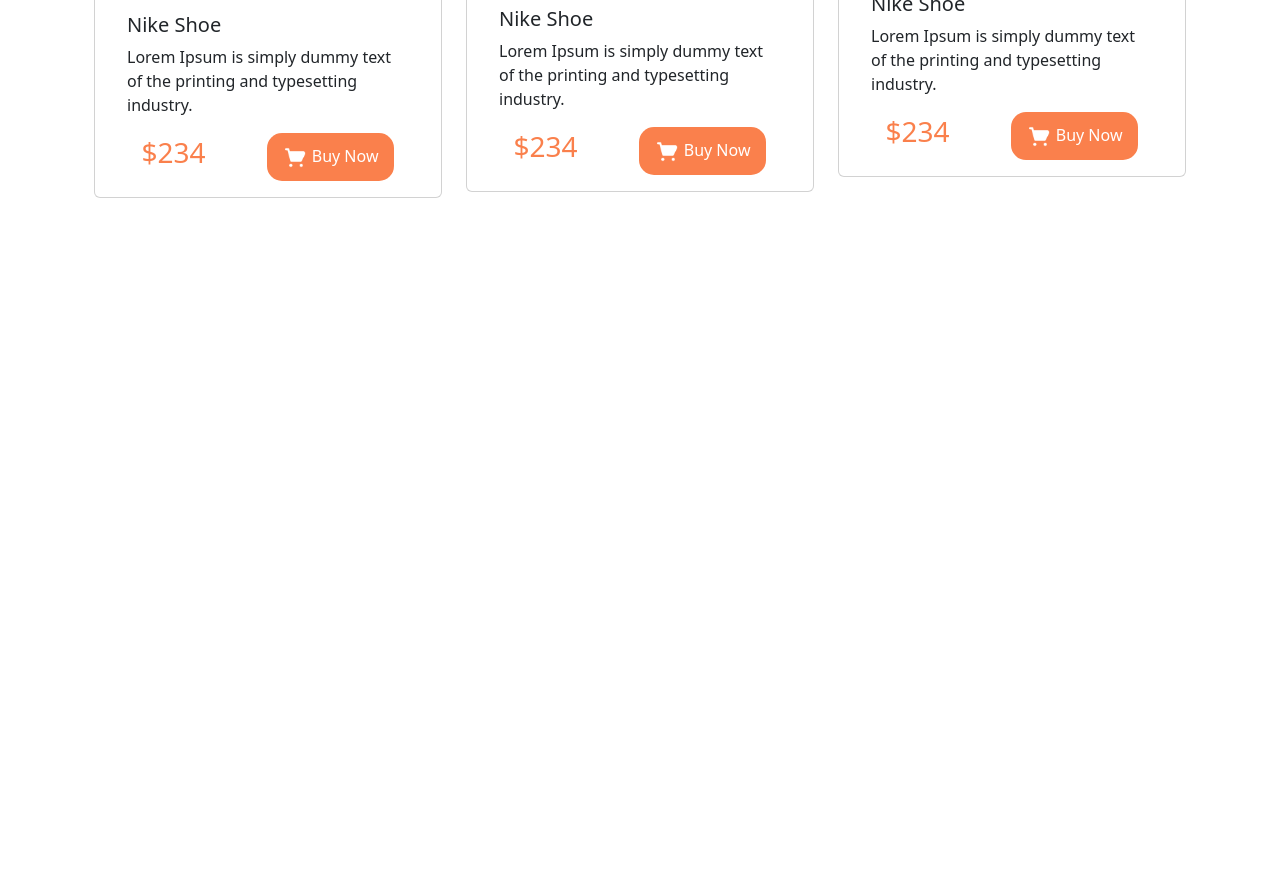
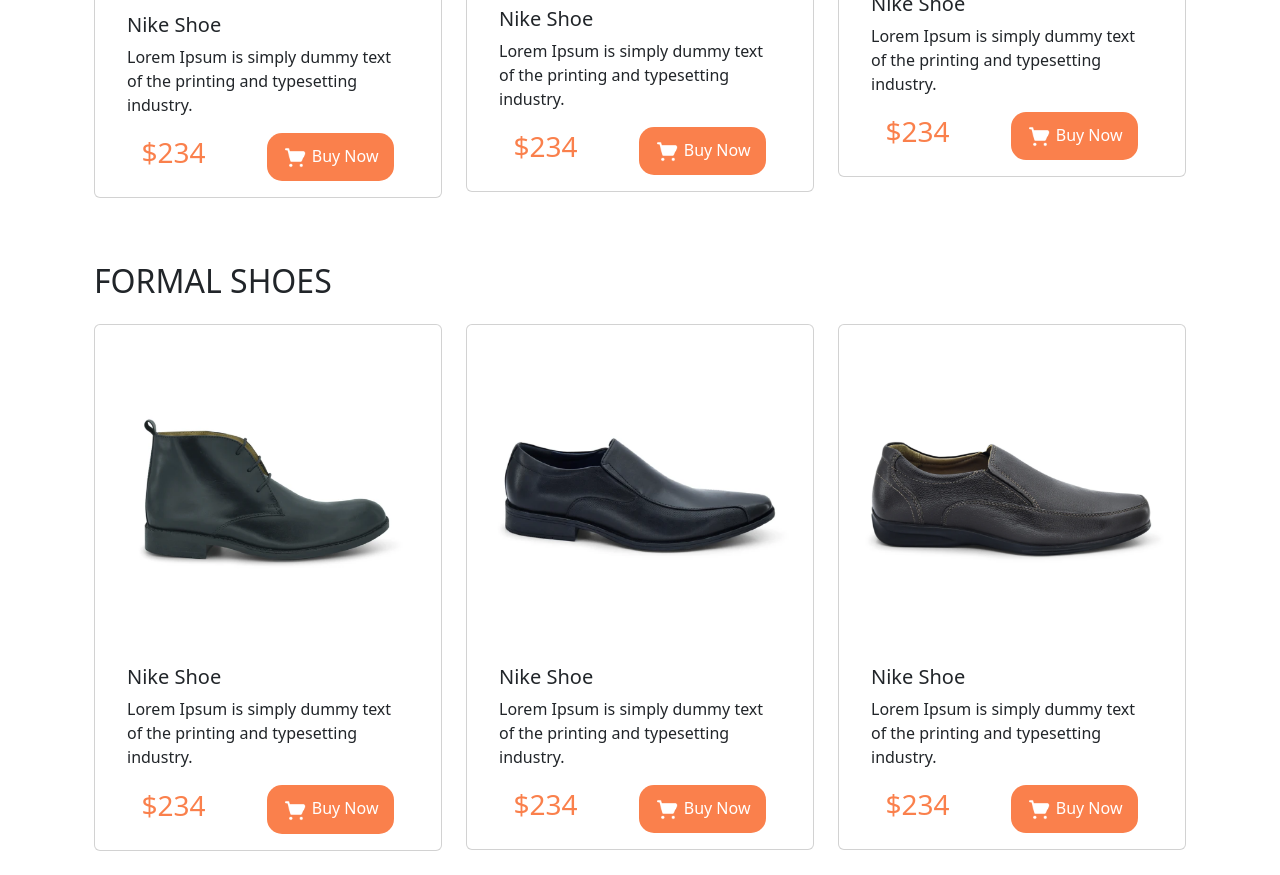
Before and after one commit to Sharif-00112/nike-react-bootstrap, a plain HTML site: page index.html in a window 1280 px wide. Shown: the part 919-1794 px from the top of the page. Before the commit the page ends 1141 px from the top, so only its background shows below. Drawn offline with nearby package versions, Linux system fonts and the light colour scheme.

Commit message:
formal shoes

```diff
--- a/index.html
+++ b/index.html
@@ -133,6 +133,79 @@
             </div>
         </section>
 
+        <!-- formal shoes section  -->
+        <section>
+            <div class="container p-4">
+                <h2 class="py-3">FORMAL SHOES</h2>
+                <div class="row row-cols-lg-3 row-cols-md-2 row-cols-1 align-items-start">
+                    <div class="col">
+                        <div class="card p-3">
+                            <img src="/images/Mask Group.png" class="card-img-top p-3" alt="">
+                            <div class="card-body">
+                                <h5 class="card-title">Nike Shoe</h5>
+                                <p class="card-text">Lorem Ipsum is simply dummy text of the printing and typesetting industry.</p>
+                            </div>
+                            <div class=" d-flex justify-content-around align-items-center">
+                                <div>
+                                    <h3 class="nike-text">$234</h3>
+                                </div>
+                                <div>
+                                    <button class="btn btn-nike">
+                                        <img height="25px" width="25px" src="/icons/shopping-cart 1.png" alt=""> Buy Now
+                                    </button>
+                                </div>
+                            </div>
+                        </div>
+                    </div>
+                    <div class="col">
+                        <div class="card p-3">
+                            <img src="/images/Rectangle 38.png" class="card-img-top" alt="">
+                            <div class="card-body">
+                                <h5 class="card-title">Nike Shoe</h5>
+                                <p class="card-text">Lorem Ipsum is simply dummy text of the printing and typesetting industry.</p>
+                            </div>
+                            <div class="d-flex justify-content-around align-items-center">
+                                <div>
+                                    <h3 class="nike-text">$234</h3>
+                                </div>
+                                <div>
+                                    <button class="btn btn-nike">
+                                        <img height="25px" width="25px" src="/icons/shopping-cart 1.png" alt=""> Buy Now
+                                    </button>
+                                </div>
+                            </div>
+                        </div>
+                    </div>
+                    <div class="col">
+                        <div class="card p-3">
+                            <img src="/images/Rectangle 39.png" class="card-img-top" alt="">
+                            <div class="card-body">
+                                <h5 class="card-title">Nike Shoe</h5>
+                                <p class="card-text">Lorem Ipsum is simply dummy text of the printing and typesetting industry.</p>
+                            </div>
+                            <div class="d-flex justify-content-around align-items-center">
+                                <div>
+                                    <h3 class="nike-text">$234</h3>
+                                </div>
+                                <div>
+                                    <button class="btn btn-nike">
+                                        <img height="25px" width="25px" src="/icons/shopping-cart 1.png" alt=""> Buy Now
+                                    </button>
+                                </div>
+                            </div>
+                        </div>
+                    </div>
+                    </div>
+                </div>
+            </div>
+        </section>
+
+        <!-- about us section  -->
+        <section>
+
+        </section>
+
+        <!-- contact us section  -->
         <section>
 
         </section>
```
